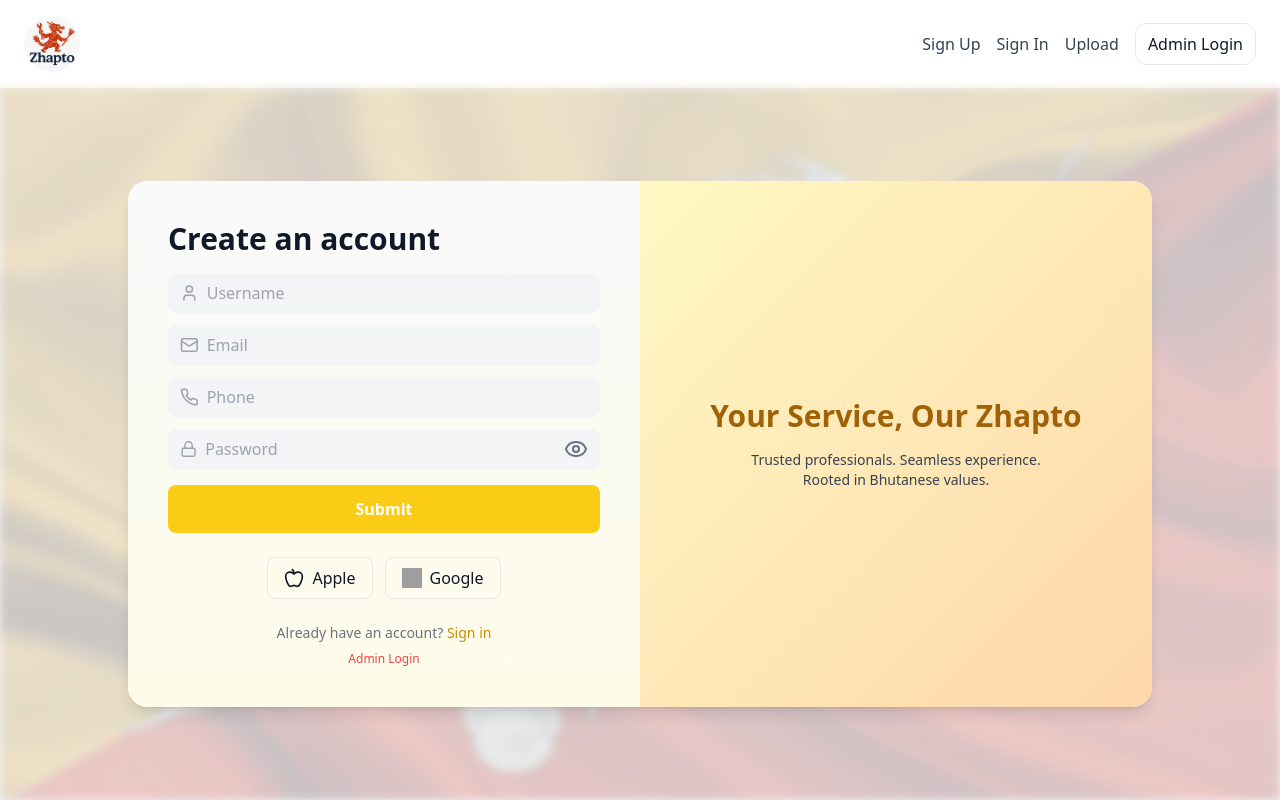
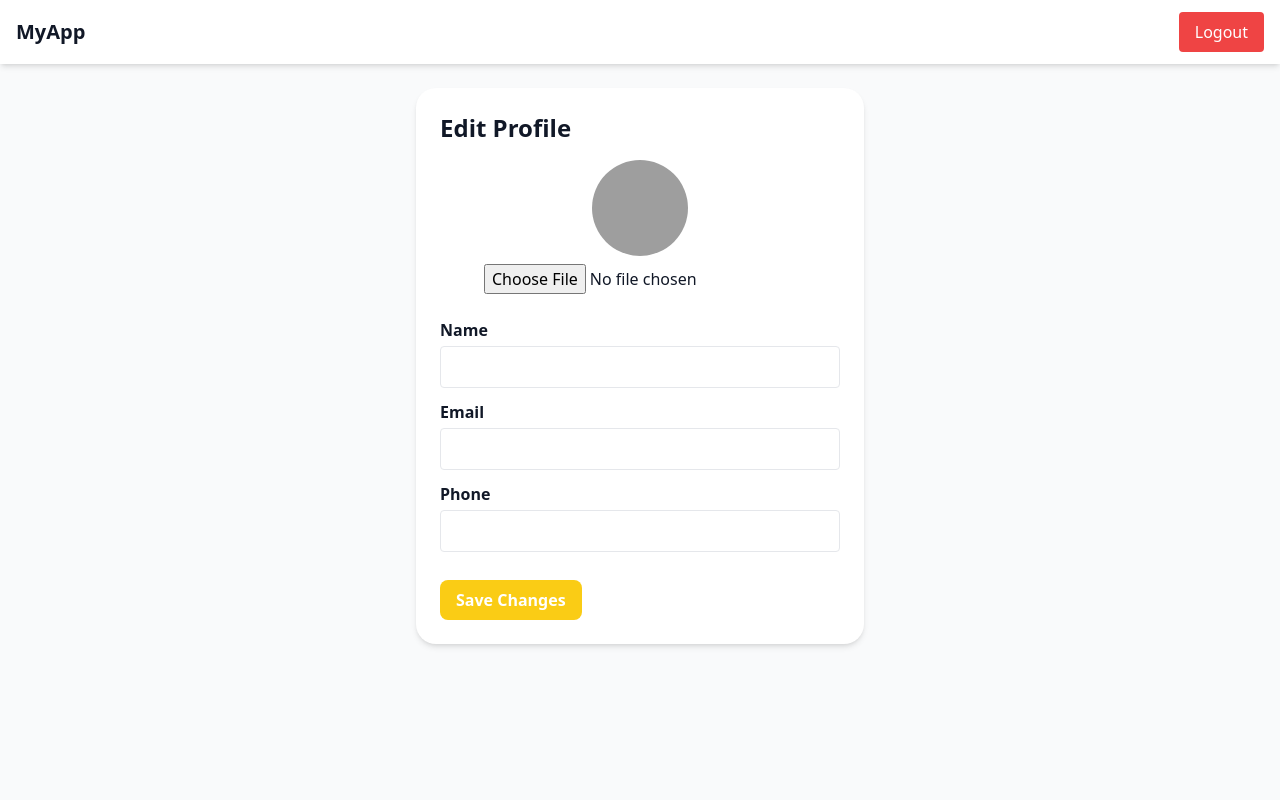
Before and after one commit to Ldorji07/Zhapto_101, a React (Vite) app: page /profile in a window 1280 px wide. Before the commit this address led to /signup. Built offline with nearby package versions, Linux system fonts and the light colour scheme; grey boxes are pictures that could not be loaded.

Commit message:
Profile made

```diff
--- a/src/App.jsx
+++ b/src/App.jsx
@@ -10,7 +10,8 @@ import AdminLogin from "./pages/AdminLogin";
 import UserDashboard from "./pages/UserDashboard";
 import AdminDashboard from "./pages/AdminDashboard";
 import Upload from "./pages/Upload";
-import Aboutus from "./pages/Aboutus"; // 👈 import About Us
+import Aboutus from "./pages/Aboutus";
+import Profile from "./pages/Profile"; // 👈 import Profile
 import ProtectedRoute from "./components/ProtectedRoute";
 
 function App() {
@@ -22,22 +23,25 @@ function App() {
         <Route path="/signin" element={<SignIn />} />
         <Route path="/admin" element={<AdminLogin />} />
         <Route path="/upload" element={<Upload />} />
-        <Route path="/aboutus" element={<Aboutus />} />{" "}
-        {/* 👈 About Us route */}
-        <Route path="/UserDashboard" element={<UserDashboard />} />{" "}
-        {/* Add this route for UserDashboard */}
+        <Route path="/aboutus" element={<Aboutus />} />
+        <Route path="/UserDashboard" element={<UserDashboard />} />
+        <Route path="/profile" element={<Profile />} /> {/* Profile page */}
+
         <Route element={<ProtectedRoute role="user" />}>
           <Route path="/dashboard" element={<UserDashboard />} />
         </Route>
         <Route element={<ProtectedRoute role="admin" />}>
           <Route path="/admin/dashboard" element={<AdminDashboard />} />
         </Route>
+
+        {/* Service pages */}
         <Route path="/certified/plumber" element={<div>Plumber Service Page</div>} />
         <Route path="/certified/electrician" element={<div>Electrician Service Page</div>} />
         <Route path="/certified/carpenter" element={<div>Carpenter Service Page</div>} />
         <Route path="/certified/painter" element={<div>Painter Service Page</div>} />
         <Route path="/certified/house-shifter" element={<div>House Shifter Service Page</div>} />
         <Route path="/certified/house-cleaner" element={<div>House Cleaner Service Page</div>} />
+
         <Route path="*" element={<Navigate to="/" />} />
       </Routes>
     </Router>
--- /dev/null
+++ b/src/pages/Profile.jsx
@@ -0,0 +1,98 @@
+import React, { useState } from "react";
+import { useNavigate } from "react-router-dom";
+
+export default function Profile({ user, setUser }) {
+  const navigate = useNavigate();
+  const [profileData, setProfileData] = useState({ ...user });
+  const [profilePic, setProfilePic] = useState(user?.profilePic || "/default-avatar.png");
+
+  const handleChange = (e) => {
+    setProfileData({ ...profileData, [e.target.name]: e.target.value });
+  };
+
+  const handlePicChange = (e) => {
+    const file = e.target.files[0];
+    if (file) {
+      const url = URL.createObjectURL(file);
+      setProfilePic(url);
+      setProfileData({ ...profileData, profilePic: url });
+    }
+  };
+
+  const handleSave = () => {
+    // Ideally, call backend API to update user
+    setUser(profileData);
+    alert("Profile updated!");
+  };
+
+  return (
+    <div className="min-h-screen flex flex-col bg-gray-50">
+      {/* Navbar */}
+      <nav className="bg-white shadow-md px-4 py-3 flex items-center justify-between">
+        <div
+          className="text-xl font-bold cursor-pointer"
+          onClick={() => navigate("/dashboard")}
+        >
+          MyApp
+        </div>
+        <button
+          onClick={() => navigate("/signin")}
+          className="bg-red-500 text-white px-4 py-2 rounded hover:bg-red-600 transition"
+        >
+          Logout
+        </button>
+      </nav>
+
+      <main className="flex-1 p-6 flex justify-center items-start">
+        <div className="bg-white p-6 rounded-2xl shadow-md max-w-md w-full">
+          <h2 className="text-2xl font-semibold mb-4">Edit Profile</h2>
+
+          <div className="flex flex-col items-center mb-6">
+            <img src={profilePic} alt="Profile" className="w-24 h-24 rounded-full mb-2" />
+            <input type="file" onChange={handlePicChange} />
+          </div>
+
+          <div className="mb-3">
+            <label className="font-semibold">Name</label>
+            <input
+              type="text"
+              name="name"
+              value={profileData.name}
+              onChange={handleChange}
+              className="w-full border p-2 rounded mt-1"
+            />
+          </div>
+
+          <div className="mb-3">
+            <label className="font-semibold">Email</label>
+            <input
+              type="email"
+              name="email"
+              value={profileData.email}
+              onChange={handleChange}
+              className="w-full border p-2 rounded mt-1"
+            />
+          </div>
+
+          <div className="mb-3">
+            <label className="font-semibold">Phone</label>
+            <input
+              type="tel"
+              name="phone"
+              value={profileData.phone}
+              onChange={handleChange}
+              className="w-full border p-2 rounded mt-1"
+            />
+          </div>
+
+          <button
+            onClick={handleSave}
+            className="bg-yellow-400 hover:bg-yellow-500 text-white font-semibold rounded-lg py-2 px-4 mt-4"
+          >
+            Save Changes
+          </button>
+        </div>
+      </main>
+    </div>
+  );
+}
--- a/src/pages/UserDashboard.jsx
+++ b/src/pages/UserDashboard.jsx
@@ -1,52 +1,84 @@
-import React from 'react'
-import { useNavigate } from 'react-router-dom'
-import Navbar from '../components/Navbar'
+import React, { useState } from "react";
+import { useNavigate } from "react-router-dom";
+import { Menu, X } from "lucide-react";
 
-export default function UserDashboard() {
-  const navigate = useNavigate()
+export default function UserDashboard({ user }) {
+  const navigate = useNavigate();
+  const [menuOpen, setMenuOpen] = useState(false);
 
   const services = [
-    {
-      name: 'Plumber',
-      path: '/certified/plumber',
-      img: '/WhatsApp Image 2025-08-18 at 15.40.45 (1).jpeg',
-    },
-    {
-      name: 'Electrician',
-      path: '/certified/electrician',
-      img: '/WhatsApp Image 2025-08-18 at 15.40.45.jpeg',
-    },
-    {
-      name: 'Carpenter',
-      path: '/certified/carpenter',
-      img: '/WhatsApp Image 2025-08-18 at 15.40.44 (3).jpeg',
-    },
-    {
-      name: 'Painter',
-      path: '/certified/painter',
-      img: '/WhatsApp Image 2025-08-18 at 15.40.44 (1).jpeg',
-    },
-    {
-      name: 'House Shifter',
-      path: '/certified/house-shifter',
-      img: '/WhatsApp Image 2025-08-18 at 15.40.44 (2).jpeg',
-    },
-    {
-      name: 'House Cleaner',
-      path: '/certified/house-cleaner',
-      img: '/WhatsApp Image 2025-08-18 at 15.40.44.jpeg',
-    },
-  ]
+    { name: "Plumber", path: "/certified/plumber", img: "/service-plumber.jpg" },
+    { name: "Electrician", path: "/certified/electrician", img: "/service-electrician.jpg" },
+    { name: "Carpenter", path: "/certified/carpenter", img: "/service-carpenter.jpg" },
+    { name: "Painter", path: "/certified/painter", img: "/service-painter.jpg" },
+    { name: "House Shifter", path: "/certified/house-shifter", img: "/service-house-shifter.jpg" },
+    { name: "House Cleaner", path: "/certified/house-cleaner", img: "/service-house-cleaner.jpg" },
+  ];
 
   return (
     <div className="min-h-screen flex flex-col bg-gray-50">
-      <Navbar />
+      {/* Navbar */}
+      <nav className="bg-white shadow-md px-4 py-3 flex items-center justify-between">
+        <div className="text-xl font-bold cursor-pointer" onClick={() => navigate("/dashboard")}>
+          MyApp
+        </div>
+
+        {/* Desktop avatar + logout */}
+        <div className="hidden md:flex items-center gap-4">
+          <img
+            src={user?.profilePic || "/default-avatar.png"}
+            alt="Profile"
+            className="w-10 h-10 rounded-full cursor-pointer"
+            onClick={() => navigate("/profile")}
+          />
+          <button
+            onClick={() => navigate("/signin")}
+            className="bg-red-500 text-white px-4 py-2 rounded hover:bg-red-600 transition"
+          >
+            Logout
+          </button>
+        </div>
+
+        {/* Mobile hamburger */}
+        <div className="md:hidden flex items-center">
+          <button onClick={() => setMenuOpen(!menuOpen)}>
+            {menuOpen ? <X size={24} /> : <Menu size={24} />}
+          </button>
+        </div>
+
+        {/* Mobile menu */}
+        <div
+          className={`md:hidden absolute top-16 left-0 w-full bg-white shadow-md flex flex-col p-4 transition-all ${
+            menuOpen ? "flex" : "hidden"
+          }`}
+        >
+          <button
+            onClick={() => {
+              setMenuOpen(false);
+              navigate("/profile");
+            }}
+            className="py-2 hover:text-yellow-600"
+          >
+            Profile
+          </button>
+          <button
+            onClick={() => {
+              setMenuOpen(false);
+              navigate("/signin");
+            }}
+            className="py-2 hover:text-red-500"
+          >
+            Logout
+          </button>
+        </div>
+      </nav>
+
+      {/* Services Section */}
       <main className="flex-1 p-6 grid gap-6 md:grid-cols-1 lg:grid-cols-2">
-        {/* Welcome & Services Section */}
         <section className="bg-white rounded-2xl shadow-soft p-6">
-          <h3 className="text-lg font-semibold mb-4">Welcome, User 👋</h3>
+          <h3 className="text-lg font-semibold mb-4">Welcome, {user?.name} 👋</h3>
           <p className="text-gray-600 mb-6">
-            This is a placeholder user dashboard. Protected with role-based routing.
+            This is your dashboard. Click a service to explore certified professionals.
           </p>
 
           <h4 className="text-md font-semibold mb-3">Type of Services</h4>
@@ -68,12 +100,16 @@ export default function UserDashboard() {
           </div>
         </section>
 
-        {/* Upcoming Section */}
-        <section className="bg-white rounded-2xl shadow-soft p-6">
-          <h3 className="text-lg font-semibold mb-2">Upcoming</h3>
-          <div className="h-24 rounded-xl bg-gradient-to-r from-gray-50 to-yellow-50 border"></div>
+        {/* Profile Section (desktop only) */}
+        <section className="hidden lg:block bg-white rounded-2xl shadow-soft p-6">
+          <h3 className="text-lg font-semibold mb-4">Your Profile</h3>
+          <div className="bg-gray-50 p-4 rounded-xl shadow-inner">
+            <p className="mb-2"><span className="font-semibold">Name:</span> {user?.name}</p>
+            <p className="mb-2"><span className="font-semibold">Email:</span> {user?.email}</p>
+            <p className="mb-2"><span className="font-semibold">Phone:</span> {user?.phone}</p>
+          </div>
         </section>
       </main>
     </div>
-  )
+  );
 }
```
Also changed, not shown: WhatsApp Image 2025-08-18 at 09.45.30.jpeg (added).
